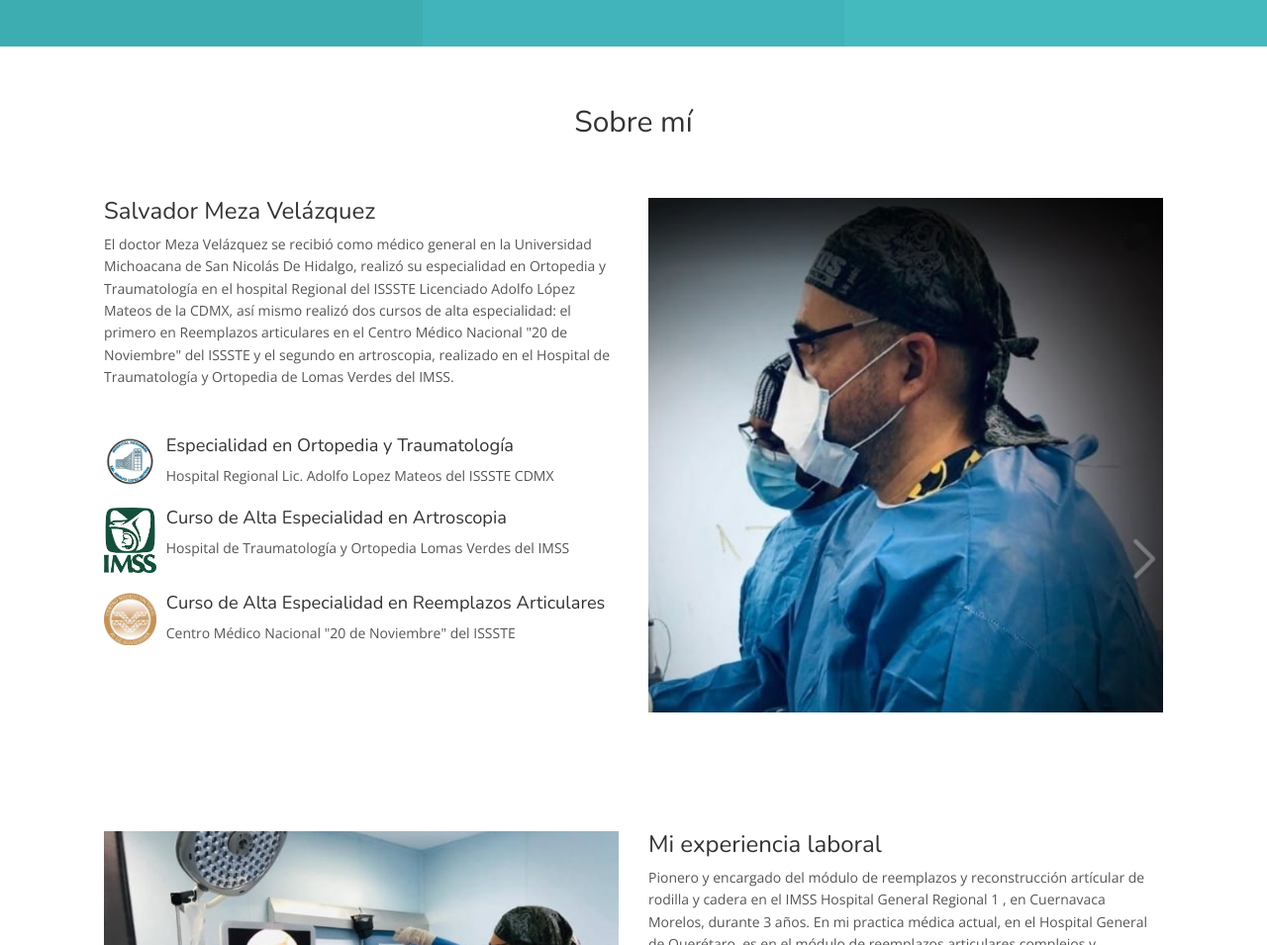
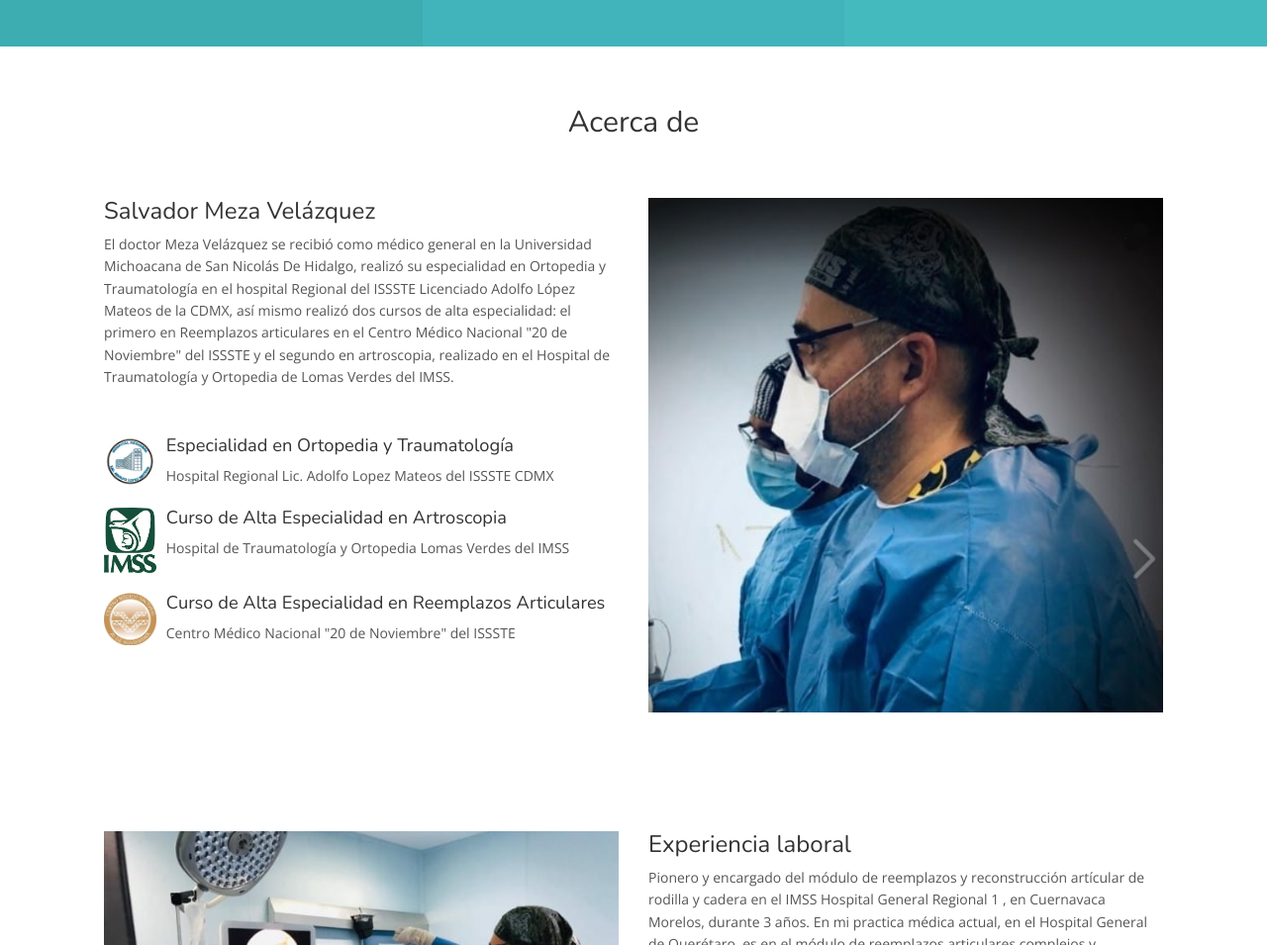
Before and after one commit to kecho05/dr, a Jekyll site: the page built from index.html, in a window 1280 px wide and 1400 px high, scrolled down 624 px. Shown: the part 157-1112 px from the top of the window at 99% size. Built offline with Jekyll 4.4.1, drawn with Linux system fonts in a browser that asks for light colours; nearby versions of some CDN libraries.

Commit message:
Update index.html

```diff
--- a/index.html
+++ b/index.html
@@ -82,7 +82,7 @@ layout: default
 <!-- Start About -->
 <div id="about" class="about">
     <div class="container-fluid">
-        <h2 class="section-title">Sobre mí</h2>
+        <h2 class="section-title">Acerca de</h2>
         <div class="row">
             <div class="col-sm-6">
                 <h3>Salvador Meza Velázquez</h3>
@@ -137,7 +137,7 @@ layout: default
                 <img src="img/about_2.jpg" alt="...">
             </div>
             <div class="col-sm-6">
-                <h3>Mi experiencia laboral</h3>
+                <h3>Experiencia laboral</h3>
                 <p>Pionero y encargado del módulo de reemplazos y reconstrucción artícular de rodilla y cadera en el IMSS Hospital General Regional 1 , en Cuernavaca Morelos, durante 3 años. En mi practica médica actual, en el Hospital General de Querétaro, es en el módulo de reemplazos articulares complejos y artroscopia de hombro y rodilla. Mi consultorio privado se encuentra en el Hospital Querétaro+</p>
                 <br>
                 <div class="media">
```
